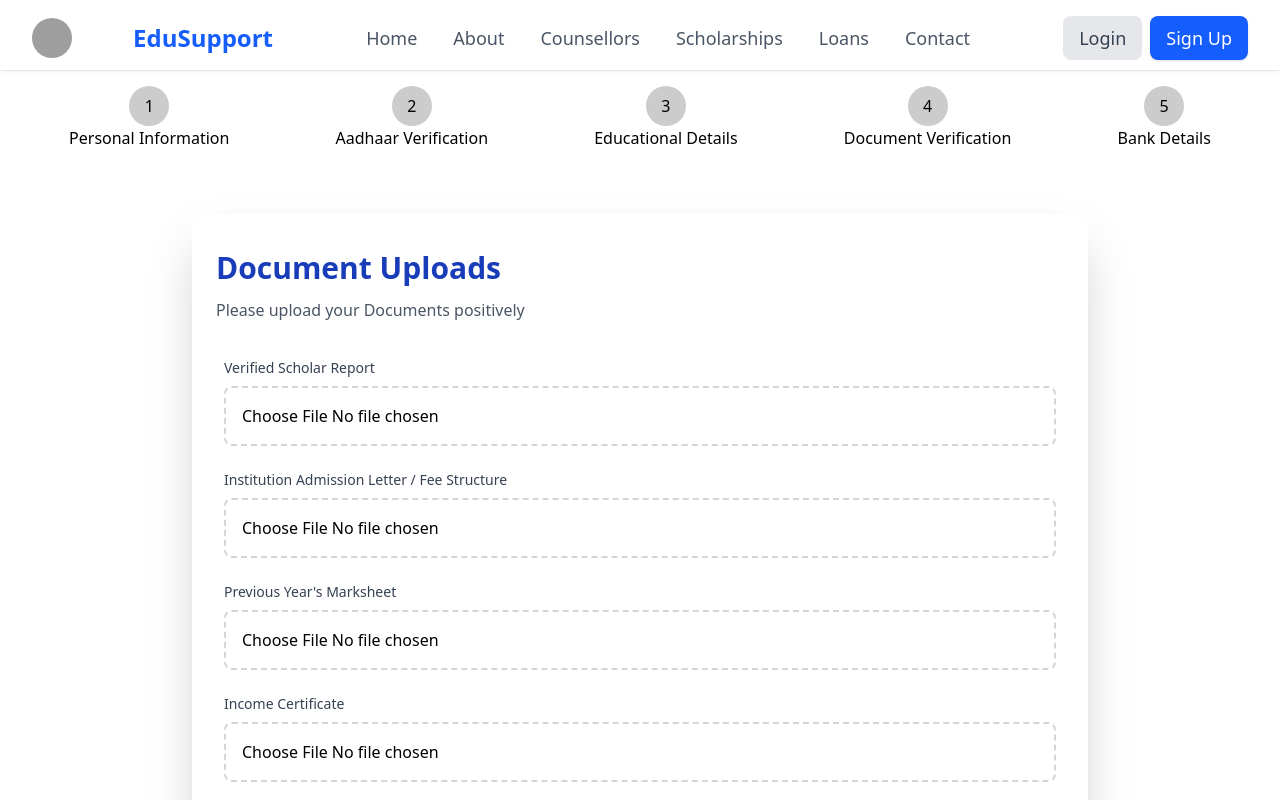
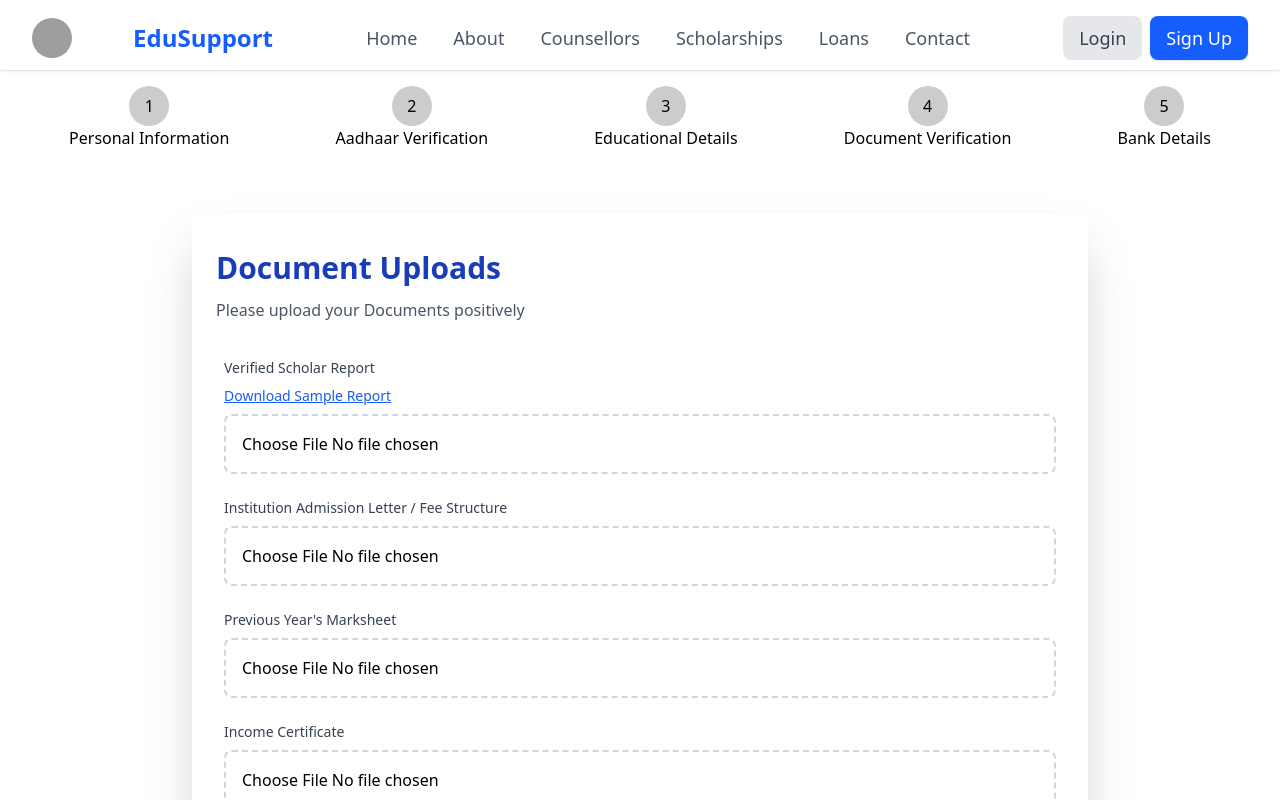
Before and after one commit to Vasundhra-Gupta/SDS, a React (Vite) app in the folder client/: page /eligibility/documents in a window 1280 px wide. Shown: the top 800 px of the page. Built offline with nearby package versions, Linux system fonts and the light colour scheme; grey boxes are pictures that could not be loaded.

Commit message:
Scholarreport

```diff
--- a/client/src/Pages/EligibilityFormPages/DocumentVerification.jsx
+++ b/client/src/Pages/EligibilityFormPages/DocumentVerification.jsx
@@ -8,10 +8,7 @@ export default function DocumentVerification() {
         hidden: { opacity: 0 },
         visible: {
             opacity: 1,
-            transition: {
-                staggerChildren: 0.1,
-                delayChildren: 0.2,
-            },
+            transition: { staggerChildren: 0.1, delayChildren: 0.2 },
         },
     };
 
@@ -20,19 +17,18 @@ export default function DocumentVerification() {
         visible: {
             y: 0,
             opacity: 1,
-            transition: {
-                type: "spring",
-                stiffness: 100,
-                damping: 10,
-            },
+            transition: { type: "spring", stiffness: 100, damping: 10 },
         },
     };
+
+    // File upload state
     const [documents, setDocuments] = useState({
         scholarReport: null,
         admissionLetter: null,
         marksheet: null,
         incomeCertificate: null,
     });
+
     const [isSubmitting, setIsSubmitting] = useState(false);
     const [submitSuccess, setSubmitSuccess] = useState(false);
 
@@ -45,7 +41,7 @@ export default function DocumentVerification() {
         e.preventDefault();
         setIsSubmitting(true);
 
-        // Validate all documents are uploaded
+        // Validate if all documents are uploaded
         if (Object.values(documents).some((doc) => !doc)) {
             alert("Please upload all required documents.");
             setIsSubmitting(false);
@@ -66,57 +62,68 @@ export default function DocumentVerification() {
             id: "scholarReport",
             name: "scholarReport",
             label: "Verified Scholar Report",
+            accept: ".pdf",
             required: true,
+            hasDownload: true,
+            downloadLink: "/ScholarReport.pdf", // Ensure file is in `public` folder
         },
         {
             type: "file",
             id: "admissionLetter",
             name: "admissionLetter",
+            label: "Institution Admission Letter / Fee Structure",
+            accept: ".pdf",
             required: true,
-            label: "Institution Admission Letter / Fee Structure",
         },
         {
             type: "file",
             id: "marksheet",
             name: "marksheet",
+            label: "Previous Year's Marksheet",
+            accept: ".pdf",
             required: true,
-            label: "Previous Year's Marksheet",
         },
         {
             type: "file",
             id: "incomeCertificate",
             name: "incomeCertificate",
+            label: "Income Certificate",
+            accept: ".pdf",
             required: true,
-            label: "Income Certificate",
         },
     ];
 
-    const inputElements = inputFields.map((field, index) => (
-        <motion.div
-            key={field.id}
-            variants={itemVariants}
-            className="space-y-2"
-        >
-            <label
-                htmlFor={field.name}
-                className="block text-sm font-medium text-gray-700"
-            >
+    const inputElements = inputFields.map((field) => (
+        <motion.div key={field.id} variants={itemVariants} className="space-y-2">
+            <label htmlFor={field.name} className="block text-sm font-medium text-gray-700">
                 {field.label}
             </label>
+
+            {/* Scholar Report Download Option - Small Text Link */}
+            {field.hasDownload && (
+                <motion.div className="text-sm text-blue-600 underline">
+                    <a href={field.downloadLink} download>
+                        Download Sample Report
+                    </a>
+                </motion.div>
+            )}
+
+            {/* File Upload */}
             <motion.div
-                className="border-2 border-dashed border-gray-300 rounded-lg p-4"
+                className="border-2 border-dashed border-gray-300 rounded-lg p-4 mt-2"
                 whileHover={{ borderColor: "#3b82f6" }}
             >
                 <input
                     type={field.type}
                     id={field.id}
                     name={field.name}
+                    accept={field.accept}
                     onChange={handleFileChange}
                     className="w-full"
                     required={field.required}
                 />
                 {documents[field.name] && (
-                    <p className="text-sm text-green2">
+                    <p className="text-sm text-green-600">
                         {documents[field.name].name}
                     </p>
                 )}
@@ -124,14 +131,8 @@ export default function DocumentVerification() {
         </motion.div>
     ));
 
-
-
     return (
-        <motion.div
-            initial={{ opacity: 0 }}
-            animate={{ opacity: 1 }}
-            className="min-h-screen  from-blue-50 to-indigo-50 py-12 px-4"
-        >
+        <motion.div initial={{ opacity: 0 }} animate={{ opacity: 1 }} className="min-h-screen from-blue-50 to-indigo-50 py-12 px-4">
             <motion.div
                 className="max-w-4xl mx-auto bg-white rounded-xl shadow-2xl overflow-hidden pb-10"
                 initial={{ y: 20, opacity: 0 }}
@@ -139,39 +140,20 @@ export default function DocumentVerification() {
                 transition={{ duration: 0.5 }}
             >
                 {/* Header */}
-                <motion.div
-                    className=" p-6 mr-2 text-white"
-                    initial={{ opacity: 0 }}
-                    animate={{ opacity: 1 }}
-                >
-                    <motion.h1
-                        variants={itemVariants}
-                        className="text-3xl font-bold text-blue-800 my-3"
-                    >
+                <motion.div className="p-6 mr-2 text-white" initial={{ opacity: 0 }} animate={{ opacity: 1 }}>
+                    <motion.h1 variants={itemVariants} className="text-3xl font-bold text-blue-800 my-3">
                         Document Uploads
                     </motion.h1>
-                    <motion.p
-                        variants={itemVariants}
-                        className="text-gray-600 "
-                    >
+                    <motion.p variants={itemVariants} className="text-gray-600">
                         Please upload your Documents positively
                     </motion.p>
                 </motion.div>
 
-                <motion.form
-                    onSubmit={handleSubmit}
-                    className="px-8 py-3 space-y-6"
-                    variants={containerVariants}
-                    initial="hidden"
-                    animate="visible"
-                >
+                <motion.form onSubmit={handleSubmit} className="px-8 py-3 space-y-6" variants={containerVariants} initial="hidden" animate="visible">
                     {inputElements}
 
                     {/* Navigation Buttons */}
-                    <motion.div
-                        className="flex justify-between pt-6 border-t border-gray-200"
-                        variants={itemVariants}
-                    >
+                    <motion.div className="flex justify-between pt-6 border-t border-gray-200" variants={itemVariants}>
                         <Link to="/eligibility/education">
                             <motion.button
                                 type="button"
@@ -185,23 +167,9 @@ export default function DocumentVerification() {
 
                         <div className="flex items-center gap-4">
                             {submitSuccess && (
-                                <motion.div
-                                    initial={{ opacity: 0 }}
-                                    animate={{ opacity: 1 }}
-                                    className="text-green-600 flex items-center"
-                                >
-                                    <svg
-                                        className="w-5 h-5 mr-1"
-                                        fill="none"
-                                        stroke="currentColor"
-                                        viewBox="0 0 24 24"
-                                    >
-                                        <path
-                                            strokeLinecap="round"
-                                            strokeLinejoin="round"
-                                            strokeWidth="2"
-                                            d="M5 13l4 4L19 7"
-                                        />
+                                <motion.div initial={{ opacity: 0 }} animate={{ opacity: 1 }} className="text-green-600 flex items-center">
+                                    <svg className="w-5 h-5 mr-1" fill="none" stroke="currentColor" viewBox="0 0 24 24">
+                                        <path strokeLinecap="round" strokeLinejoin="round" strokeWidth="2" d="M5 13l4 4L19 7" />
                                     </svg>
                                     Documents uploaded!
                                 </motion.div>
@@ -211,43 +179,17 @@ export default function DocumentVerification() {
                                 type="submit"
                                 disabled={isSubmitting}
                                 className={`px-6 py-3 rounded-lg font-medium text-white ${
-                                    isSubmitting
-                                        ? "bg-blue-400"
-                                        : "bg-blue-600 hover:bg-blue-700"
+                                    isSubmitting ? "bg-blue-400" : "bg-blue-600 hover:bg-blue-700"
                                 } shadow-md transition-colors`}
-                                whileHover={
-                                    !isSubmitting ? { scale: 1.05 } : {}
-                                }
+                                whileHover={!isSubmitting ? { scale: 1.05 } : {}}
                                 whileTap={!isSubmitting ? { scale: 0.95 } : {}}
                             >
                                 {isSubmitting ? (
                                     <span className="flex items-center">
-                                        <svg
-                                            className="animate-spin -ml-1 mr-2 h-5 w-5 text-white"
-                                            xmlns="http://www.w3.org/2000/svg"
-                                            fill="none"
-                                            viewBox="0 0 24 24"
-                                        >
-                                            <circle
-                                                className="opacity-25"
-                                                cx="12"
-                                                cy="12"
-                                                r="10"
-                                                stroke="currentColor"
-                                                strokeWidth="4"
-                                            ></circle>
-                                            <path
-                                                className="opacity-75"
-                                                fill="currentColor"
-                                                d="M4 12a8 8 0 018-8V0C5.373 0 0 5.373 0 12h4zm2 5.291A7.962 7.962 0 014 12H0c0 3.042 1.135 5.824 3 7.938l3-2.647z"
-                                            ></path>
-                                        </svg>
                                         Uploading...
                                     </span>
                                 ) : (
-                                    <Link to={"/eligibility/bank"}>
-                                        Save and Next
-                                    </Link>
+                                    <Link to={"/eligibility/bank"}>Save and Next</Link>
                                 )}
                             </motion.button>
                         </div>
```
Also changed, not shown: 1 other file (tests, documents, lock files or other folders).
